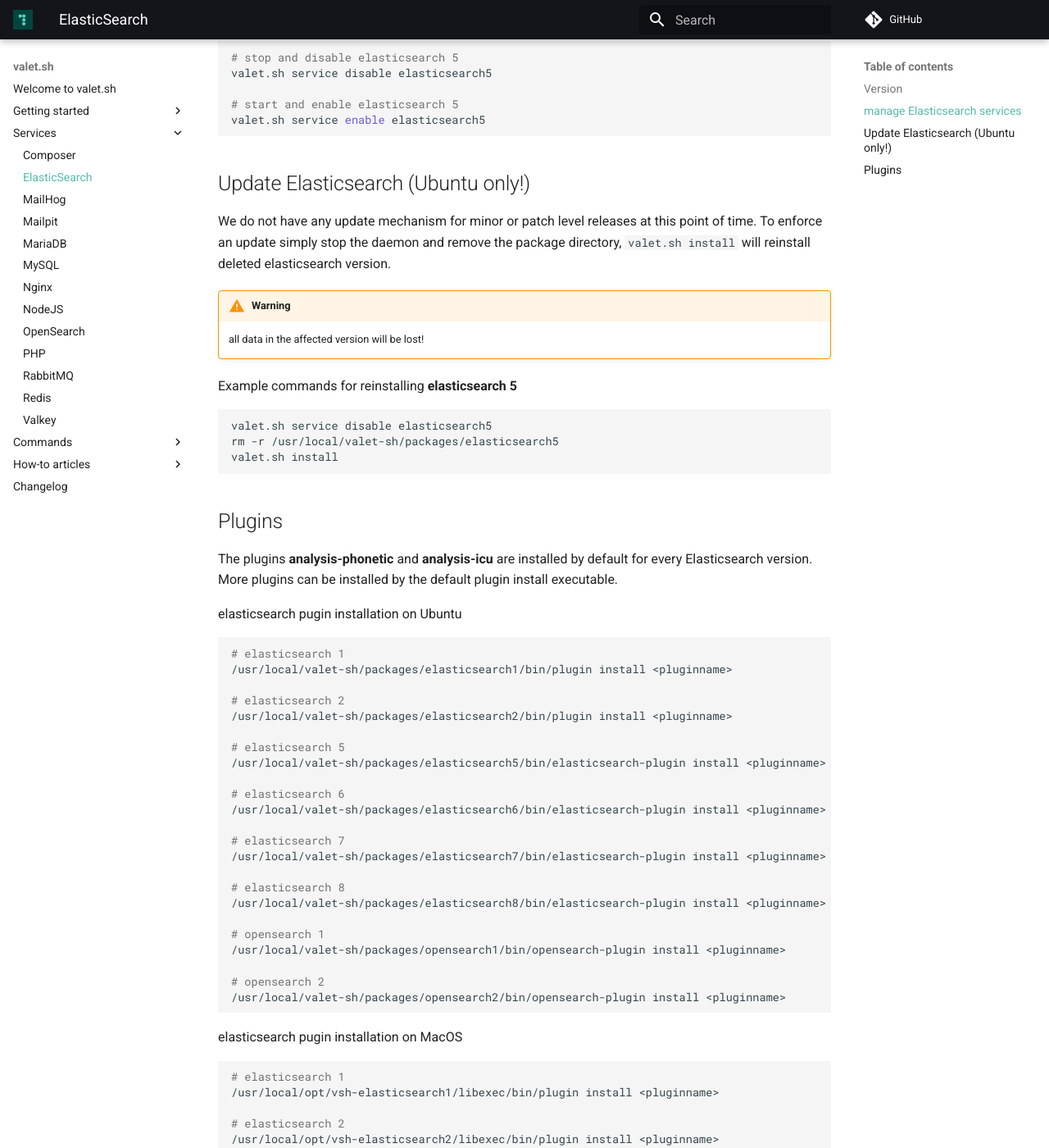
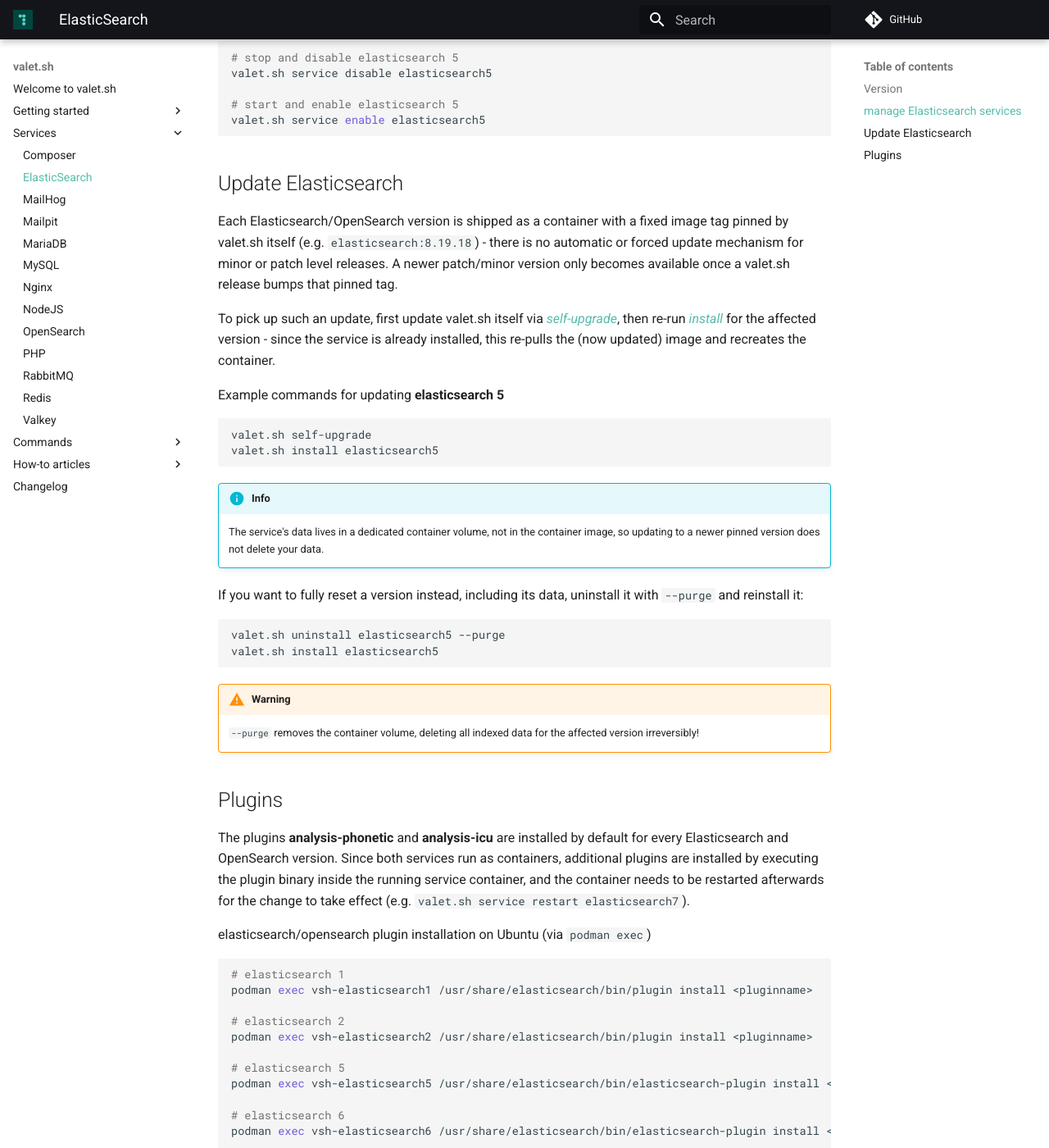
Before and after one commit to valet-sh/docs, an MkDocs documentation site: the page built from docs/services/elasticsearch.md, in a window 1280 px wide and 1400 px high, scrolled down 1254 px. Shown: the whole window at 82% size. Built offline with MkDocs 1.6.1 and Material for MkDocs 9.7.7, drawn with Linux system fonts in a browser that asks for light colours; comment, search, counter and statistics services are not loaded; the version menu is left out; some of the changed text lies outside the part shown.

Commit message:
Update elasticsearch service documentation

````diff
--- a/docs/services/elasticsearch.md
+++ b/docs/services/elasticsearch.md
@@ -50,76 +50,99 @@
 valet.sh service enable elasticsearch5
 ```
 
-## Update Elasticsearch (Ubuntu only!)
+## Update Elasticsearch
 
-We do not have any update mechanism for minor or patch level releases at this point of time. To enforce an update simply stop the daemon and remove the package directory, ``valet.sh install`` will reinstall deleted elasticsearch version.
+Each Elasticsearch/OpenSearch version is shipped as a container with a fixed image tag pinned by valet.sh itself
+(e.g. `elasticsearch:8.19.18`) - there is no automatic or forced update mechanism for minor or patch level releases.
+A newer patch/minor version only becomes available once a valet.sh release bumps that pinned tag.
+
+To pick up such an update, first update valet.sh itself via *[self-upgrade](../commands/self-upgrade.md)*, then
+re-run *[install](../commands/install.md)* for the affected version - since the service is already installed, this
+re-pulls the (now updated) image and recreates the container.
+
+Example commands for updating <strong>elasticsearch 5</strong>
+```bash
+valet.sh self-upgrade
+valet.sh install elasticsearch5
+```
+
+!!! Info
+    The service's data lives in a dedicated container volume, not in the container image, so updating to a newer
+    pinned version does not delete your data.
+
+If you want to fully reset a version instead, including its data, uninstall it with `--purge` and reinstall it:
+```bash
+valet.sh uninstall elasticsearch5 --purge
+valet.sh install elasticsearch5
+```
 
 !!! Warning
-    all data in the affected version will be lost!
-
-
-Example commands for reinstalling <strong>elasticsearch 5</strong>
-```bash
-valet.sh service disable elasticsearch5
-rm -r /usr/local/valet-sh/packages/elasticsearch5
-valet.sh install
-```
+    `--purge` removes the container volume, deleting all indexed data for the affected version irreversibly!
 
 ## Plugins
 
-The plugins <strong>analysis-phonetic</strong> and <strong>analysis-icu</strong> are installed by default for every Elasticsearch version. More plugins can be installed by the default plugin install executable.
+The plugins <strong>analysis-phonetic</strong> and <strong>analysis-icu</strong> are installed by default for every
+Elasticsearch and OpenSearch version. Since both services run as containers, additional plugins are installed by
+executing the plugin binary inside the running service container, and the container needs to be restarted
+afterwards for the change to take effect (e.g. `valet.sh service restart elasticsearch7`).
 
-elasticsearch pugin installation on Ubuntu
+elasticsearch/opensearch plugin installation on Ubuntu (via `podman exec`)
 ```bash
 # elasticsearch 1
-/usr/local/valet-sh/packages/elasticsearch1/bin/plugin install <pluginname>
+podman exec vsh-elasticsearch1 /usr/share/elasticsearch/bin/plugin install <pluginname>
 
 # elasticsearch 2
-/usr/local/valet-sh/packages/elasticsearch2/bin/plugin install <pluginname>
+podman exec vsh-elasticsearch2 /usr/share/elasticsearch/bin/plugin install <pluginname>
 
 # elasticsearch 5
-/usr/local/valet-sh/packages/elasticsearch5/bin/elasticsearch-plugin install <pluginname>
+podman exec vsh-elasticsearch5 /usr/share/elasticsearch/bin/elasticsearch-plugin install <pluginname>
 
 # elasticsearch 6
-/usr/local/valet-sh/packages/elasticsearch6/bin/elasticsearch-plugin install <pluginname>
+podman exec vsh-elasticsearch6 /usr/share/elasticsearch/bin/elasticsearch-plugin install <pluginname>
 
 # elasticsearch 7
-/usr/local/valet-sh/packages/elasticsearch7/bin/elasticsearch-plugin install <pluginname>
+podman exec vsh-elasticsearch7 /usr/share/elasticsearch/bin/elasticsearch-plugin install <pluginname>
 
 # elasticsearch 8
-/usr/local/valet-sh/packages/elasticsearch8/bin/elasticsearch-plugin install <pluginname>
+podman exec vsh-elasticsearch8 /usr/share/elasticsearch/bin/elasticsearch-plugin install <pluginname>
 
 # opensearch 1
-/usr/local/valet-sh/packages/opensearch1/bin/opensearch-plugin install <pluginname>
+podman exec vsh-opensearch1 /usr/share/opensearch/bin/opensearch-plugin install <pluginname>
 
 # opensearch 2
-/usr/local/valet-sh/packages/opensearch2/bin/opensearch-plugin install <pluginname>
+podman exec vsh-opensearch2 /usr/share/opensearch/bin/opensearch-plugin install <pluginname>
+
+# opensearch 3
+podman exec vsh-opensearch3 /usr/share/opensearch/bin/opensearch-plugin install <pluginname>
 ```
 
 
-elasticsearch pugin installation on MacOS
+elasticsearch/opensearch plugin installation on macOS (via `container exec`)
 ```bash
 # elasticsearch 1
-/usr/local/opt/vsh-elasticsearch1/libexec/bin/plugin install <pluginname>
+container exec --user root vsh-elasticsearch1 /usr/share/elasticsearch/bin/plugin install <pluginname>
 
 # elasticsearch 2
-/usr/local/opt/vsh-elasticsearch2/libexec/bin/plugin install <pluginname>
+container exec --user root vsh-elasticsearch2 /usr/share/elasticsearch/bin/plugin install <pluginname>
 
 # elasticsearch 5
-/usr/local/opt/vsh-elasticsearch5/libexec/bin/elasticsearch-plugin install <pluginname>
+container exec --user root vsh-elasticsearch5 /usr/share/elasticsearch/bin/elasticsearch-plugin install <pluginname>
 
 # elasticsearch 6
-/usr/local/opt/vsh-elasticsearch6/libexec/bin/elasticsearch-plugin install <pluginname>
+container exec --user root vsh-elasticsearch6 /usr/share/elasticsearch/bin/elasticsearch-plugin install <pluginname>
 
 # elasticsearch 7
-/usr/local/opt/vsh-elasticsearch7/libexec/bin/elasticsearch-plugin install <pluginname>
+container exec --user root vsh-elasticsearch7 /usr/share/elasticsearch/bin/elasticsearch-plugin install <pluginname>
 
 # elasticsearch 8
-/usr/local/opt/vsh-elasticsearch8/libexec/bin/elasticsearch-plugin install <pluginname>
+container exec --user root vsh-elasticsearch8 /usr/share/elasticsearch/bin/elasticsearch-plugin install <pluginname>
 
 # opensearch 1
-/usr/local/opt/vsh-opensearch1/libexec/bin/opensearch-plugin install <pluginname>
+container exec --user root vsh-opensearch1 /usr/share/opensearch/bin/opensearch-plugin install <pluginname>
 
 # opensearch 2
-/usr/local/opt/vsh-opensearch2/libexec/bin/opensearch-plugin install <pluginname>
+container exec --user root vsh-opensearch2 /usr/share/opensearch/bin/opensearch-plugin install <pluginname>
+
+# opensearch 3
+container exec --user root vsh-opensearch3 /usr/share/opensearch/bin/opensearch-plugin install <pluginname>
 ```
````
